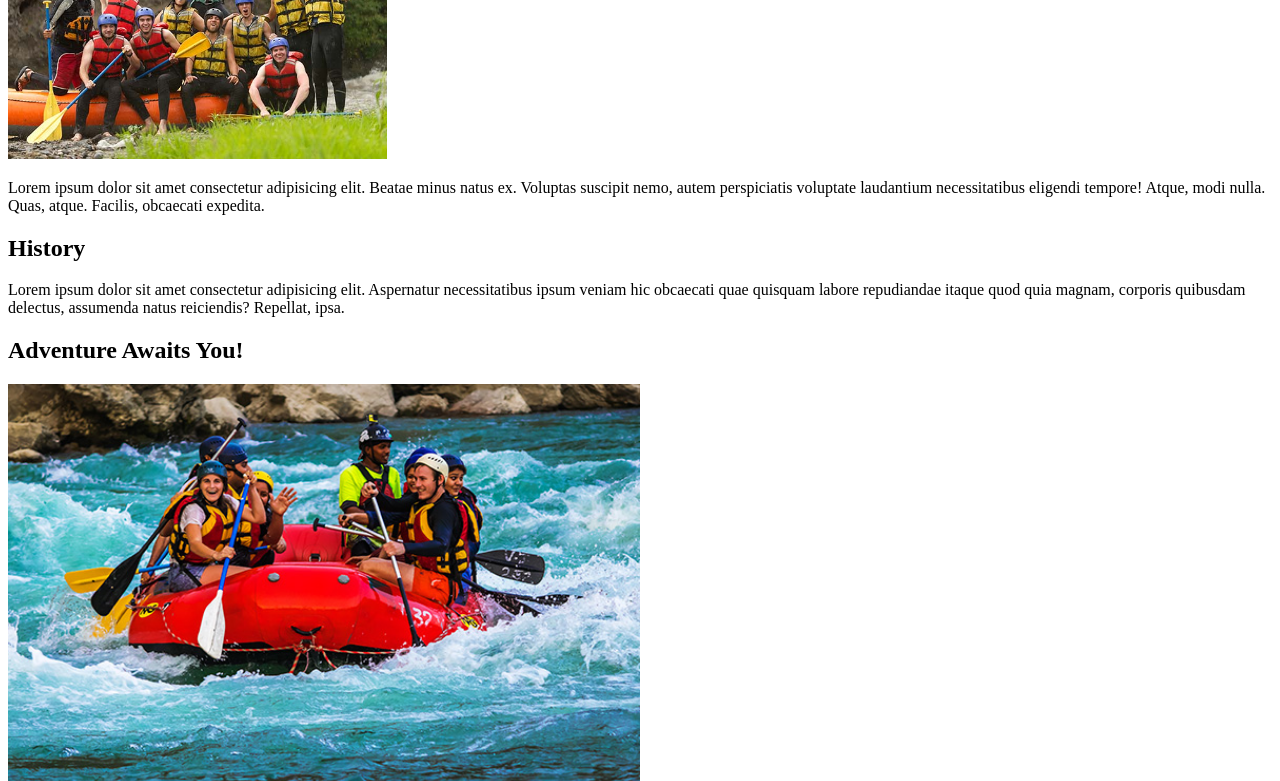
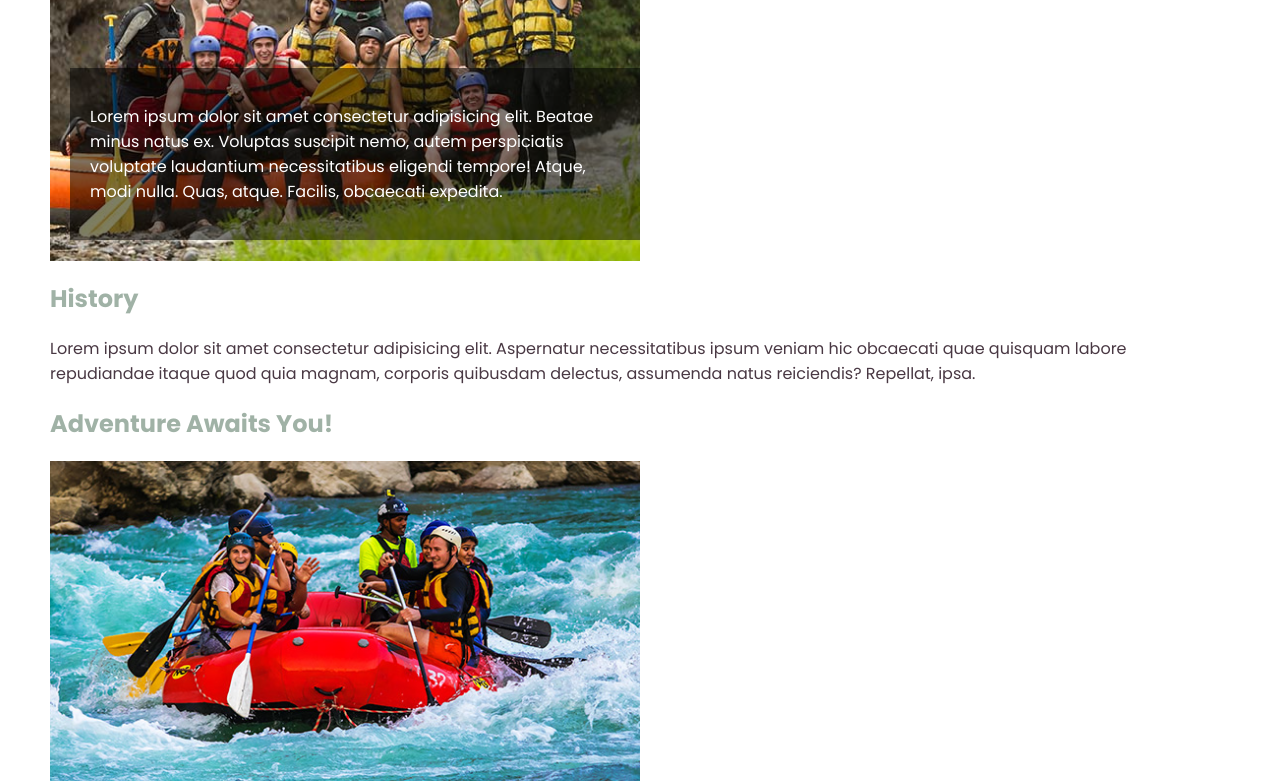
Before and after one commit to ramonglobinho/wdd130, a plain HTML site: page wwr/about.html in a window 1280 px wide. Shown: the part 395-1176 px from the top of the page. Drawn offline with Linux system fonts and the light colour scheme; the site is published under a folder, as on GitHub Pages, so addresses that start at the root find nothing.

Commit message:
css corrigido

```diff
--- a/wwr/about.html
+++ b/wwr/about.html
@@ -6,7 +6,7 @@
     <link rel="preconnect" href="https://fonts.googleapis.com">
     <link rel="preconnect" href="https://fonts.gstatic.com" crossorigin>
     <link href="https://fonts.googleapis.com/css2?family=Poppins:ital,wght@0,100;0,200;0,300;0,400;0,500;0,600;0,700;0,800;0,900;1,100;1,200;1,300;1,400;1,500;1,600;1,700;1,800;1,900&display=swap" rel="stylesheet">
-    <link rel="stylesheet" href="/wwr/styles/rafting.css">
+    <link rel="stylesheet" href="styles/rafting.css">
     <title>Document</title>
 </head>
 <body>
```
